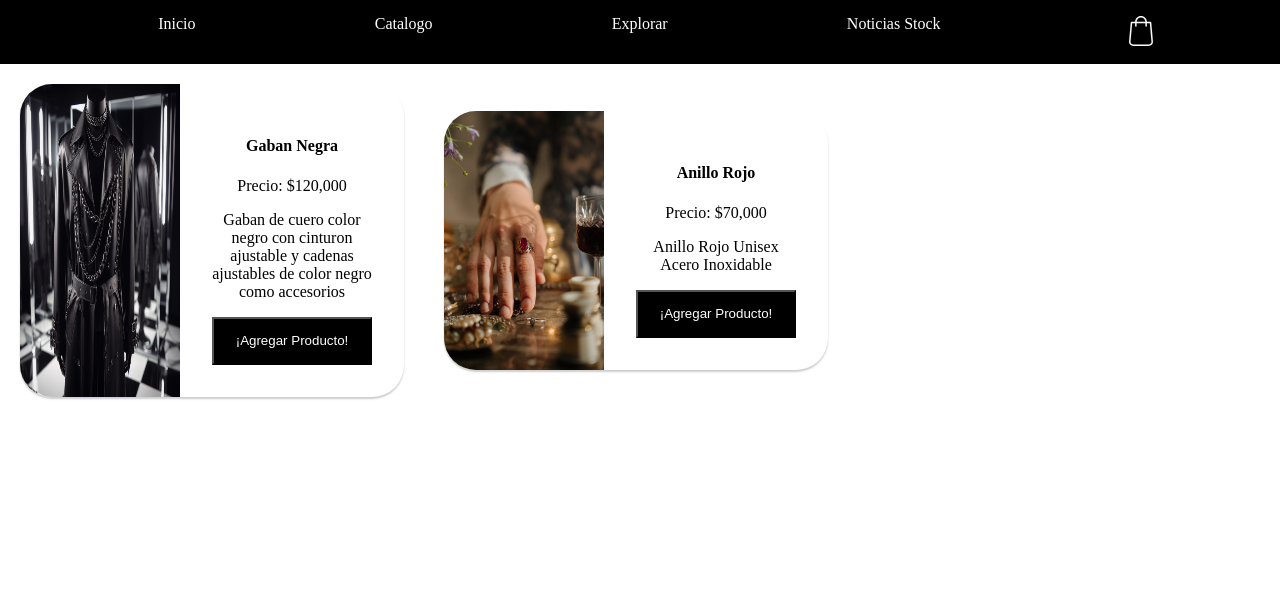
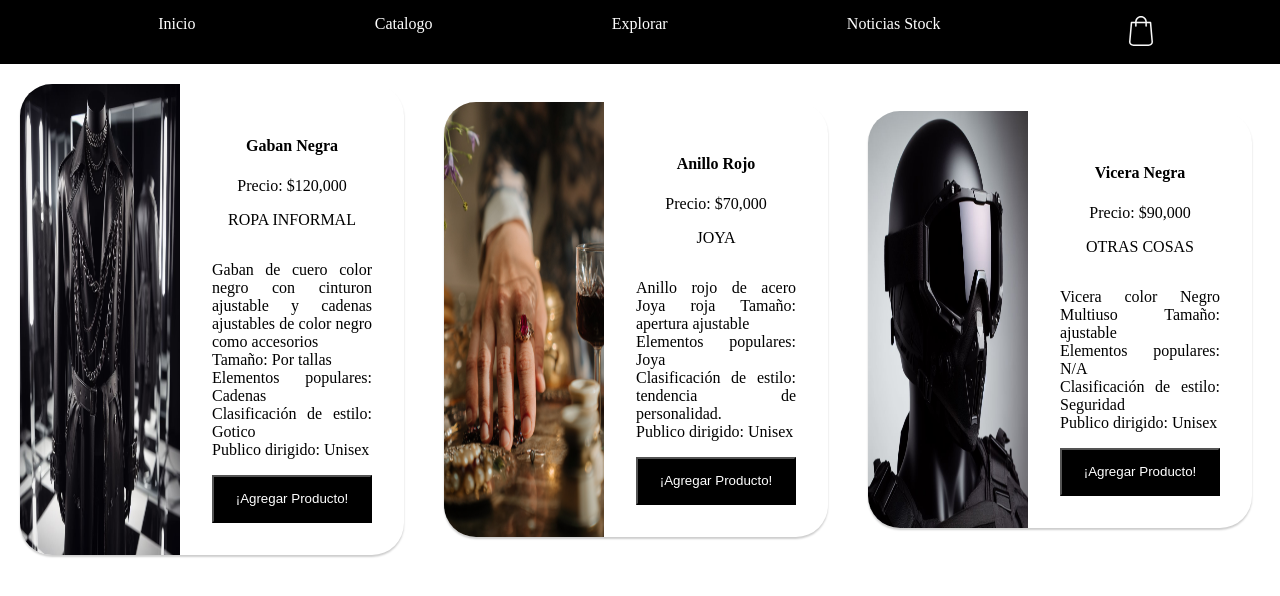
Before and after one commit to MariangelQuiceno/CarritoComprasRP, a plain HTML site: page html/explorar.html in a window 1280 px wide. Drawn offline with Linux system fonts and the light colour scheme.

Commit message:
Añadido: Explorar + Renombre Pestaña "Noticias"
Añadido: Productos a Explorar
Renombre: Pestaña "Vendedor de la Semana" --> "Noticias"
Añadido: Icono SVG Carrito Compras
Investigacion: Carrito de compras

```diff
--- a/JavaScript/logica.js
+++ b/JavaScript/logica.js
@@ -1,6 +1,31 @@
 
-    let popup = document.getElementById('popup');
-    let popupImage = document.getElementById('popupImage');
+
+
+
+  //The carrito
+
+  let addItemToCarBtn = document.querySelectorAll(".buyButtonE");
+
+  addItemToCarBtn.forEach((addToCartButton) => {
+
+    addToCartButton.addEventListener('click', () => console.log('click'));
+
+  });
+
+  function addItemClick (event) {
+
+  }
+
+
+
+
+
+
+
+
+   //PopUp
+   let popup = document.getElementById('popup');
+   let popupImage = document.getElementById('popupImage');
 
     function openPopup(imgSrc) {
       popupImage.src = imgSrc;
--- a/css/explorarCss.css
+++ b/css/explorarCss.css
@@ -81,6 +81,10 @@ body {
   align-items: center;
 }
 
+.organizer p{
+  text-align: justify;
+}
+
 .containerCards .card:hover{
   transform: translateX(-15px);
   box-shadow: 0 12px 16px rgba(0, 0, 0, 0.2);
--- a/html/explorar.html
+++ b/html/explorar.html
@@ -23,7 +23,8 @@
 
 
   <div class="containerCards">
-    <div class="card">
+
+    <div class="card" id="product1">
       <div class="images" onclick="openPopup('../assets/imgProductos/gabardinaNegra/darkCoat1.jpg')">
         <img src="../assets/imgProductos/gabardinaNegra/darkCoat1.jpg">
       </div>
@@ -34,16 +35,24 @@
         <div class="price">
           Precio: $120,000
         </div>
+        <div class="categoryCatcher">
+          <p>ROPA INFORMAL</p>
+        </div>
       <div class="description">
-        <p>Gaban de cuero color negro con cinturon ajustable y cadenas ajustables de color negro como accesorios</p>
+        <p>Gaban de cuero color negro con cinturon ajustable y cadenas ajustables de color negro como accesorios <br>
+          Tamaño: Por tallas <br>
+          Elementos populares: Cadenas <br>
+          Clasificación de estilo: Gotico <br>
+          Publico dirigido: Unisex <br>
+        </p>
       </div>
       <div class="buyButton">
-        <button>¡Agregar Producto!</button>
+        <button class="buyButtonE">¡Agregar Producto!</button>
       </div>
     </div>
     </div>
 
-    <div class="card">
+    <div class="card" id="product2">
       <div class="images" onclick="openPopup('../assets/imgProductos/anilloRed/AnilloRed.jpg')">
         <img src="../assets/imgProductos/anilloRed/AnilloRed.jpg">
       </div>
@@ -54,14 +63,50 @@
         <div class="price">
           Precio: $70,000
         </div>
+        <div class="categoryCatcher">
+          <p>JOYA</p>
+        </div>
       <div class="description">
-        <p>Anillo Rojo Unisex Acero Inoxidable</p>
+        <p>Anillo rojo de acero Joya roja
+          Tamaño: apertura ajustable <br>
+          Elementos populares: Joya <br>
+          Clasificación de estilo: tendencia de personalidad. <br>
+          Publico dirigido: Unisex <br></p>
       </div>
       <div class="buyButton">
-        <button>¡Agregar Producto!</button>
+        <button class="buyButtonE">¡Agregar Producto!</button>
       </div>
     </div>
     </div>
+
+    <div class="card" id="product3">
+      <div class="images" onclick="openPopup('../assets/imgProductos/viceraNegra/vicNegra.jpg')">
+        <img src="../assets/imgProductos/viceraNegra/vicNegra.jpg">
+      </div>
+      <div class="organizer">
+        <div class="title">
+          <h4>Vicera Negra</h4>
+        </div>
+        <div class="price">
+          Precio: $90,000
+        </div>
+        <div class="categoryCatcher">
+          <p>OTRAS COSAS</p>
+        </div>
+      <div class="description">
+        <p>Vicera color Negro Multiuso
+          Tamaño: ajustable <br>
+          Elementos populares: N/A <br>
+          Clasificación de estilo: Seguridad <br>
+          Publico dirigido: Unisex <br></p>
+      </div>
+      <div class="buyButton">
+        <button class="buyButtonE">¡Agregar Producto!</button>
+      </div>
+    </div>
+    </div>
+
+
     </div>
 
     <div class="popup-img" id="popup">
```
